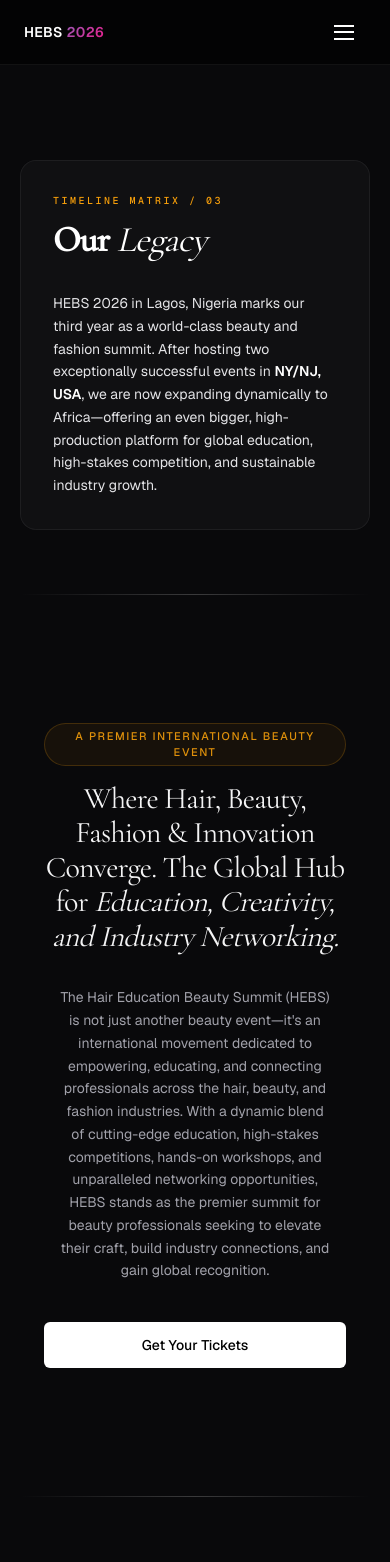
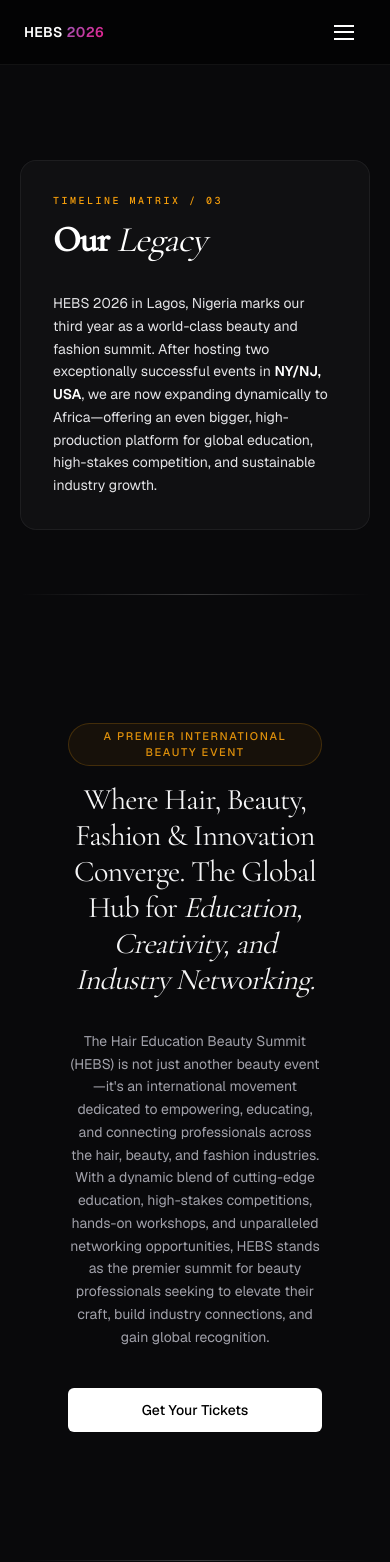
Before and after one commit to alexis800-glitch/hebs-lagos-2026, a Next.js app: page /about in a window 390 px wide. Shown: the top 1562 px of the page. Built offline with nearby package versions, Linux system fonts and the light colour scheme.

Commit message:
auto: enforce editorial constraints on About mission block — tight max-widths, tracked heading, clean paragraph cap

```diff
--- a/components/About.tsx
+++ b/components/About.tsx
@@ -34,22 +34,22 @@ export default function About() {
 
       {/* Part 1: Core Mission Statement */}
       <div className="w-full bg-zinc-950 text-center py-16 md:py-24 px-6 md:px-12 mt-12 mb-16">
-        <div className="max-w-5xl mx-auto flex flex-col items-center justify-center text-center">
+        <div className="w-full max-w-5xl mx-auto px-6 text-center flex flex-col items-center justify-center">
           <span className="text-[11px] font-medium tracking-[0.15em] uppercase text-amber-500/90 bg-amber-500/[0.06] border border-amber-500/20 px-3 py-1 rounded-full inline-block mb-4">
             A Premier International Beauty Event
           </span>
-          <h2 className="text-3xl md:text-6xl font-serif text-zinc-100 tracking-tight leading-[1.15] max-w-4xl mx-auto">
+          <h2 className="text-3xl sm:text-5xl md:text-6xl font-serif text-zinc-100 tracking-tight leading-[1.2] max-w-4xl mx-auto block">
             Where Hair, Beauty, Fashion &amp; Innovation Converge. The Global Hub for{' '}
             <span className="italic font-normal">Education, Creativity, and Industry Networking.</span>
           </h2>
-          <p className="text-sm md:text-base text-zinc-400 leading-relaxed w-full max-w-2xl md:max-w-3xl mx-auto mt-8 px-4 md:px-0 text-center">
+          <p className="text-sm sm:text-base text-zinc-400 font-sans tracking-normal leading-relaxed text-center max-w-2xl sm:max-w-3xl mx-auto mt-8 block">
             The Hair Education Beauty Summit (HEBS) is not just another beauty event—it&apos;s an international movement dedicated to empowering, educating, and connecting professionals across the hair, beauty, and fashion industries. With a dynamic blend of cutting-edge education, high-stakes competitions, hands-on workshops, and unparalleled networking opportunities, HEBS stands as the premier summit for beauty professionals seeking to elevate their craft, build industry connections, and gain global recognition.
           </p>
           <a
             href="https://hebseventportal.com"
             target="_blank"
             rel="noopener noreferrer"
-            className="mt-10 w-full sm:w-auto px-8 py-3 sm:py-2.5 bg-white text-black font-medium text-sm rounded-md border border-white/10 inline-flex items-center justify-center hover:bg-zinc-100 transition-all duration-200 active:scale-[0.98] shadow-sm touch-manipulation select-none"
+            className="mt-10 inline-block w-full sm:w-auto px-8 py-3 bg-white text-black font-medium text-sm rounded-md shadow-sm transition-transform active:scale-[0.98] touch-manipulation select-none"
           >
             Get Your Tickets
           </a>
```
